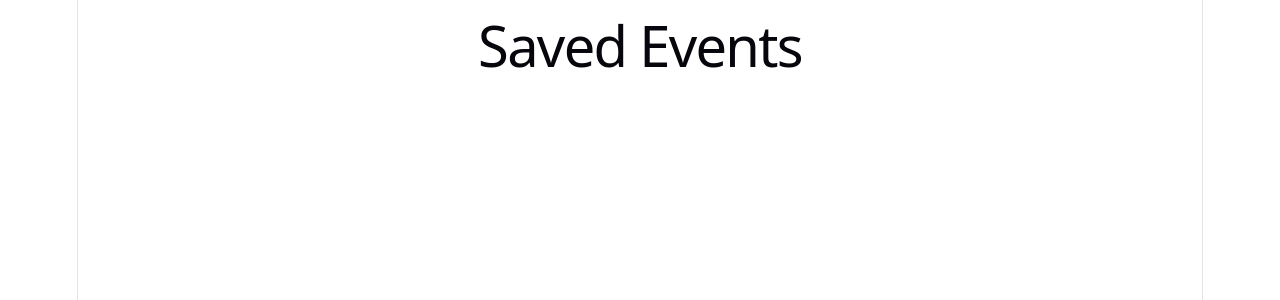
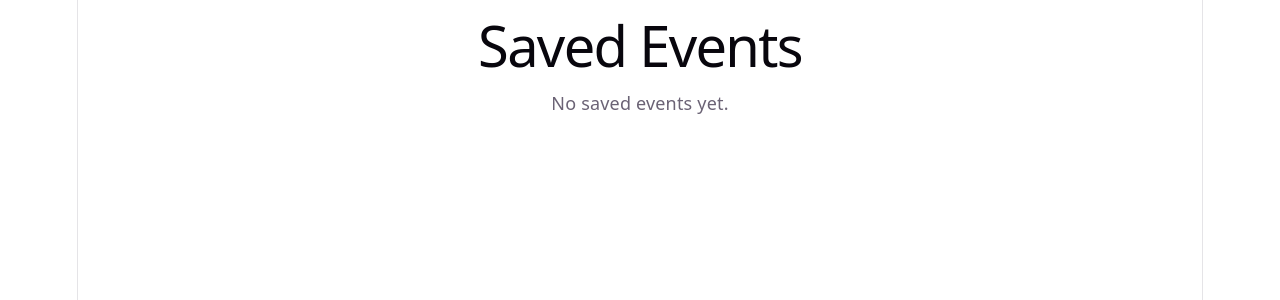
Before and after one commit to parth-access/campus-flow, a React (Vite) app: page /saved in a window 1280 px wide. Shown: the top 300 px of the page. Built offline with nearby package versions, Linux system fonts and the light colour scheme.

Commit message:
feat: add empty state for saved events

```diff
--- a/src/pages/Saved.jsx
+++ b/src/pages/Saved.jsx
@@ -2,6 +2,8 @@ function Saved() {
   return (
     <div>
       <h1>Saved Events</h1>
+
+      <p>No saved events yet.</p>
     </div>
   );
 }
```
